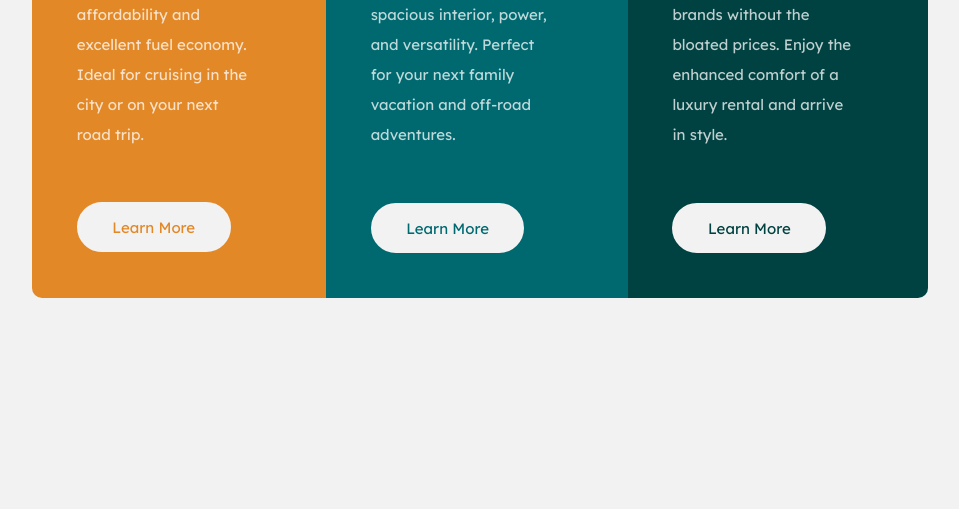
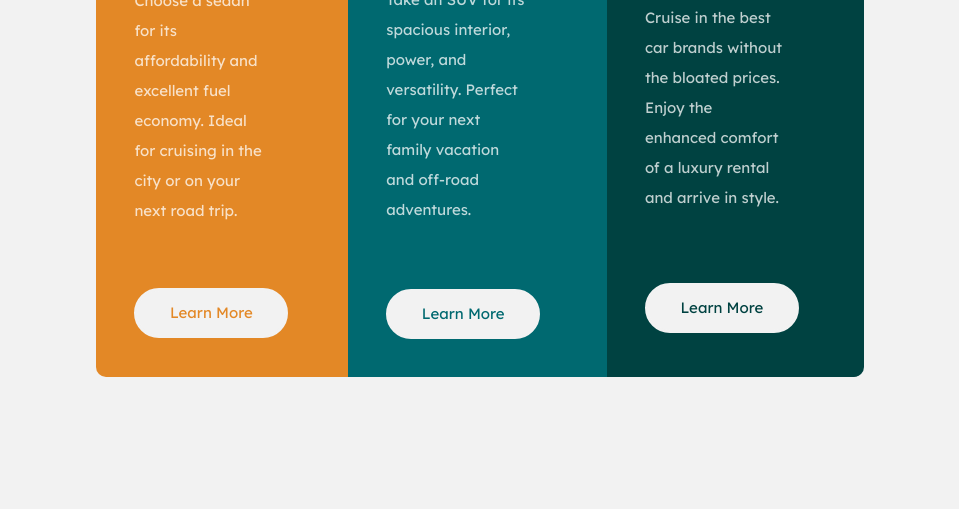
Before and after one commit to saifu-a/3-column-preview-card-component, a plain HTML site: page index.html in a window 1280 px wide. Shown: the part 291-800 px from the top of the page, without its empty margins (160-1119 px from the left). Drawn offline with Linux system fonts and the light colour scheme.

Commit message:
added minor changes

```diff
--- a/css/styles.css
+++ b/css/styles.css
@@ -99,9 +99,8 @@ html {
 @media (min-width: 769px) {
   .container {
     flex-direction: row;
-    width: 70%;
-    margin: 7.5% auto;
-    margin-bottom: 0;
+    width: 60%;
+    margin: 10% auto 0;
   }
 
   .card {
@@ -123,8 +122,7 @@ html {
   }
 
   .card p {
-    padding-right: 15%;
-    padding-bottom: 0;
+    padding-right: 23%;
   }
 
   .button__wrapper {
```
